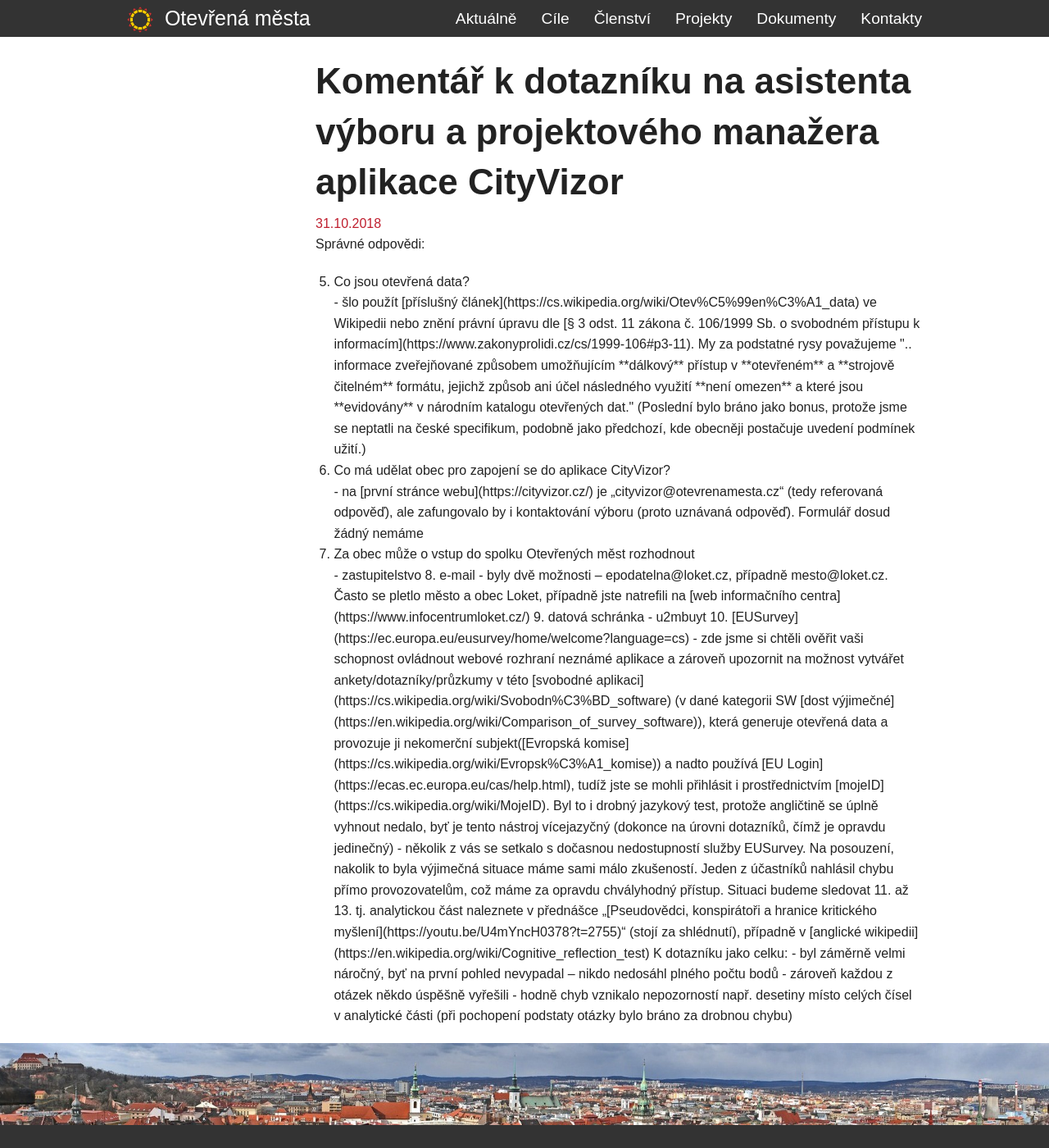
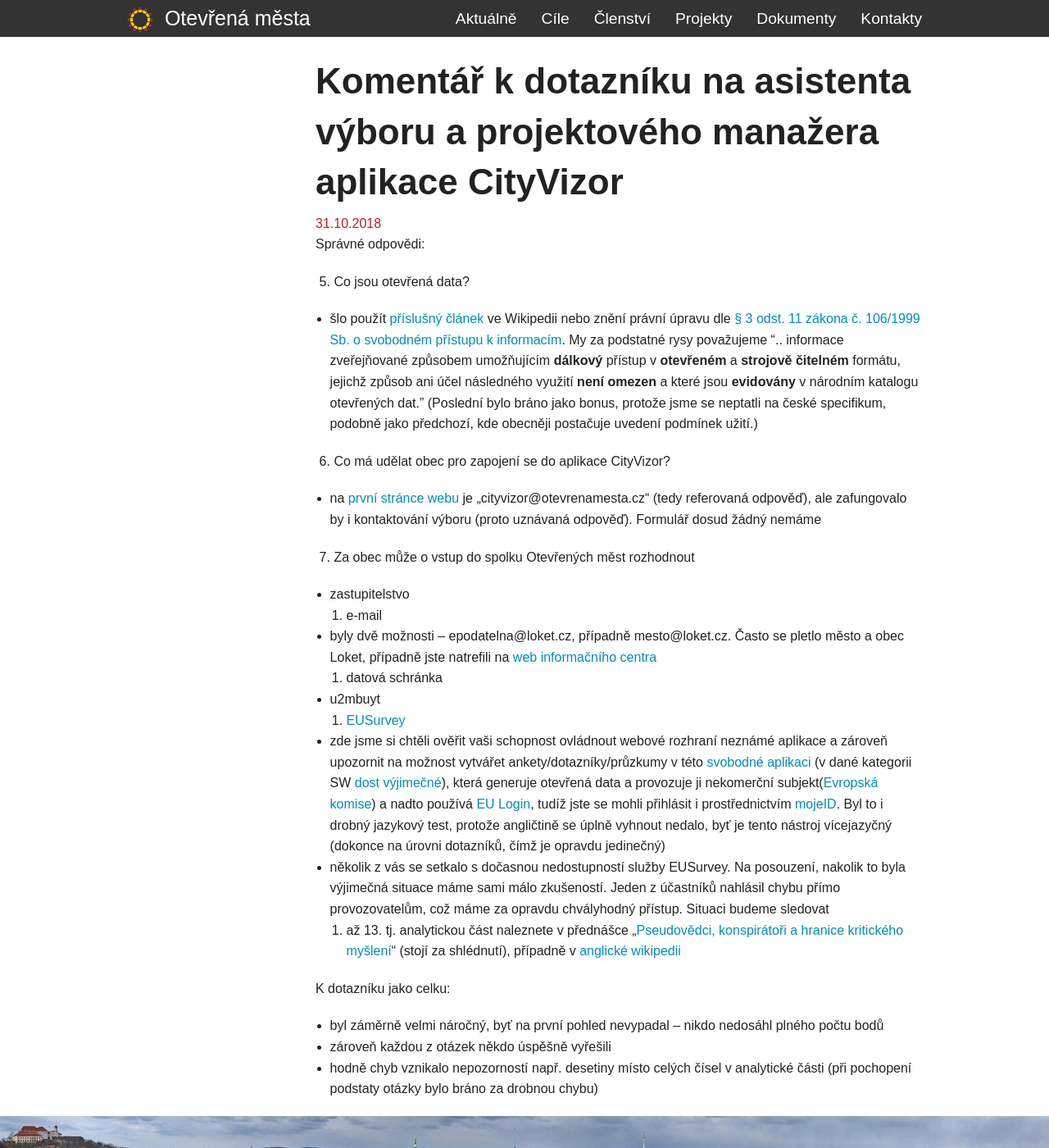
Before and after one commit to otevrenamesta/otevrenamesta.github.io, a Jekyll site: the page built from _posts/2018-10-31-vyberove_rizeni_na_asistenta_2018_komentar_k_dotazniku.md, in a window 1280 px wide and 1400 px high. Shown: the whole window at 82% size. Built offline with Jekyll 4.4.1, drawn with Linux system fonts in a browser that asks for light colours; nearby versions of some CDN libraries; library files that are not in the unit come from our copies.

Commit message:
+komentář k dotazníku

```diff
--- a/_posts/2018-10-31-vyberove_rizeni_na_asistenta_2018_komentar_k_dotazniku.md
+++ b/_posts/2018-10-31-vyberove_rizeni_na_asistenta_2018_komentar_k_dotazniku.md
@@ -4,12 +4,11 @@
 ---
 
 Správné odpovědi:
-<ol start="5">
-<li> Co jsou otevřená data?</li>
+<ol start="5"><li>Co jsou otevřená data?</li></ol>
 - šlo použít [příslušný článek](https://cs.wikipedia.org/wiki/Otev%C5%99en%C3%A1_data) ve Wikipedii nebo znění právní úpravu dle [§ 3 odst. 11 zákona č. 106/1999 Sb. o svobodném přístupu k informacím](https://www.zakonyprolidi.cz/cs/1999-106#p3-11). My za podstatné rysy považujeme ".. informace zveřejňované způsobem umožňujícím **dálkový** přístup v **otevřeném** a **strojově čitelném** formátu, jejichž způsob ani účel následného využití **není omezen** a které jsou **evidovány** v národním katalogu otevřených dat." (Poslední bylo bráno jako bonus, protože jsme se neptatli na české specifikum, podobně jako předchozí, kde obecněji postačuje uvedení podmínek užití.)
-<li>Co má udělat obec pro zapojení se do aplikace CityVizor?</li>
+<ol start="6"><li>Co má udělat obec pro zapojení se do aplikace CityVizor?</li></ol>
 - na [první stránce webu](https://cityvizor.cz/) je „cityvizor@otevrenamesta.cz“ (tedy referovaná odpověď), ale zafungovalo by i kontaktování výboru (proto uznávaná odpověď). Formulář dosud žádný nemáme
-<li>Za obec může o vstup do spolku Otevřených měst rozhodnout</li>
+<ol start="7"><li>Za obec může o vstup do spolku Otevřených měst rozhodnout</li></ol>
 - zastupitelstvo
 8. e-mail
 - byly dvě možnosti – epodatelna@loket.cz, případně mesto@loket.cz. Často se pletlo město a obec Loket, případně jste natrefili na [web informačního centra](https://www.infocentrumloket.cz/)
```
